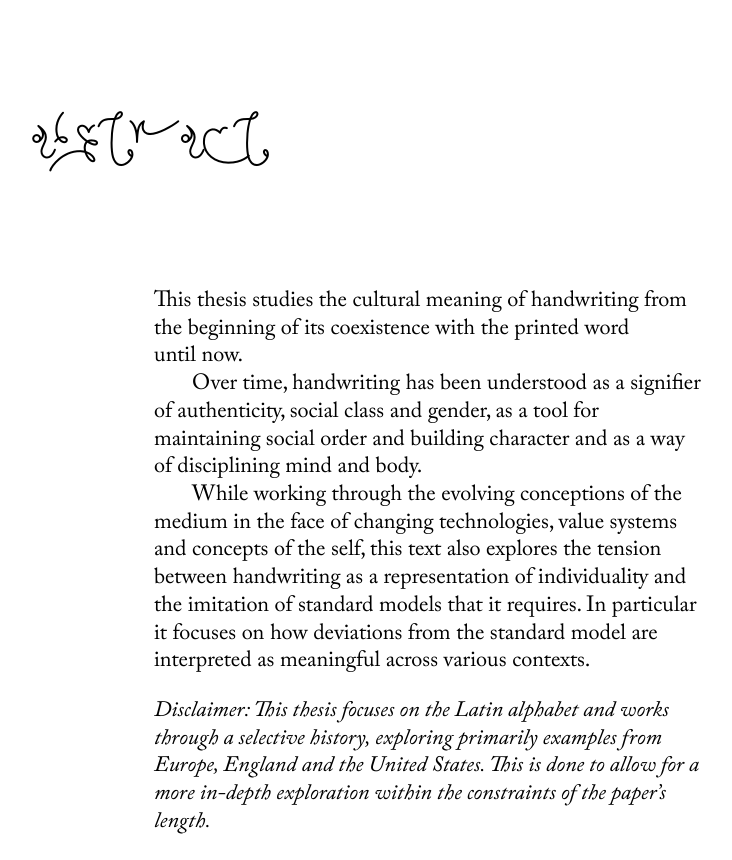
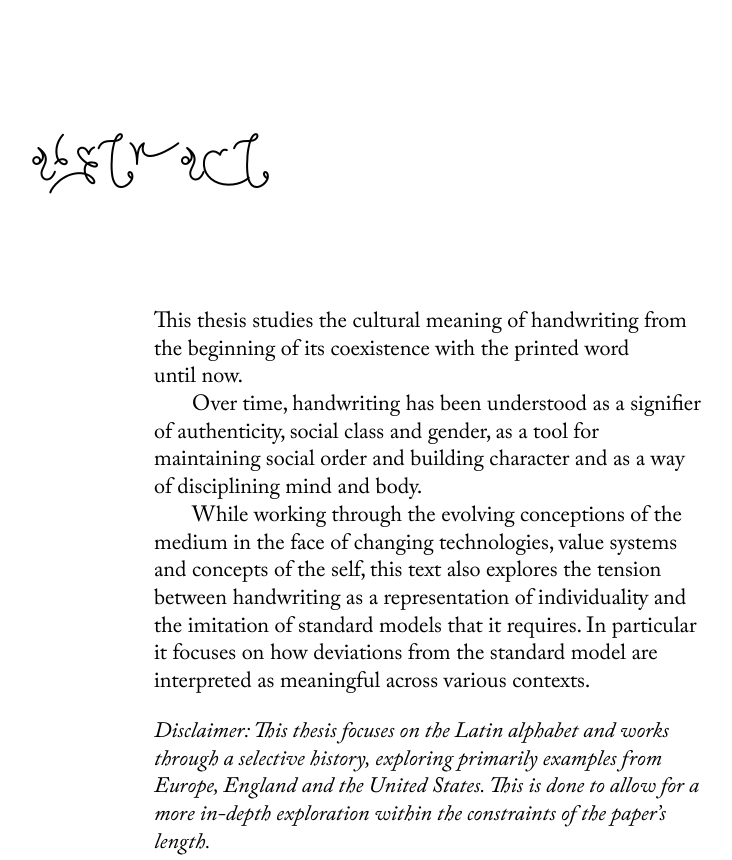
Before and after one commit to kabk/go-theses-25-jakob-wilke, a plain HTML site: page index.html in a window 1280 px wide. Shown: the part 960-1820 px from the top of the page, without its empty margins (490-1222 px from the left). Drawn offline with Linux system fonts and the light colour scheme.

Commit message:
typeface ascender size vertical align heading

```diff
--- a/assets/css/style.css
+++ b/assets/css/style.css
@@ -30,7 +30,7 @@
 
 @font-face {
   font-family: 'orchard';
-  src: url('../fonts/orchard/Orchard-Linear-modified-2.otf');
+  src: url('../fonts/orchard/Orchard-Linear-modified.otf');
   font-weight: normal;
   font-style: normal;
   font-display: block;
@@ -60,7 +60,7 @@
   /* Margin value */
   --margin: 1rem;
   /* Padding Value */
-  --heading-1-spacing: 13vh;
+  --heading-1-spacing: 14vh;
 }
 
 
@@ -648,6 +648,7 @@ transition: 500ms ease-in-out;
 } */
 
 
+
 .legible {
   opacity: 0;
   font-family: 'textface';
@@ -656,7 +657,7 @@ transition: 500ms ease-in-out;
   font-size: 0.5px;
 }
 
-/* Ensure visible class works even without hover */
+
 .legible.visible {
   opacity: 1;
   font-size: var(--font-size);
@@ -665,7 +666,6 @@ transition: 500ms ease-in-out;
   pointer-events: auto;
 }
 
-/* Hover-based styles for desktop */
 @media (hover: hover) and (pointer: fine) {
   .chapter-title:hover .legible {
     opacity: 1;
@@ -690,6 +690,7 @@ transition: 500ms ease-in-out;
   text-transform: uppercase;
   font-variant-numeric: lining-nums;
   letter-spacing: 1px;
+vertical-align: -0.3vh;
 }
 
 h2{
```
Also changed, not shown: assets/fonts/orchard/Orchard-Linear-modified-2.otf (deleted), assets/fonts/orchard/Orchard-Linear-modified.otf (added), 3 other files.
